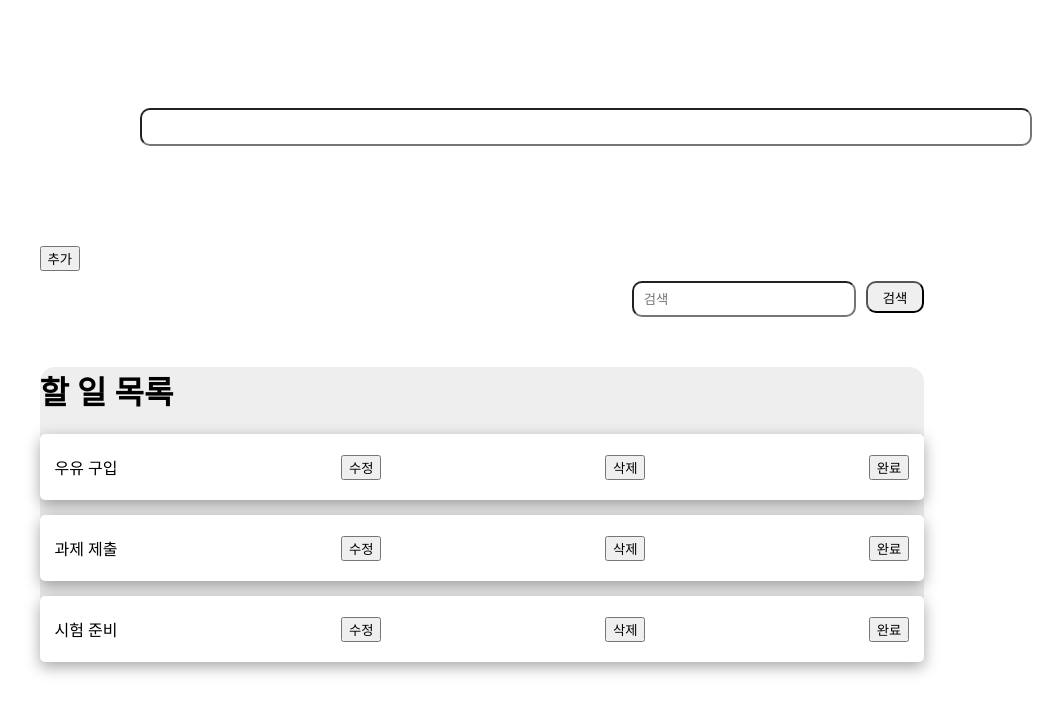
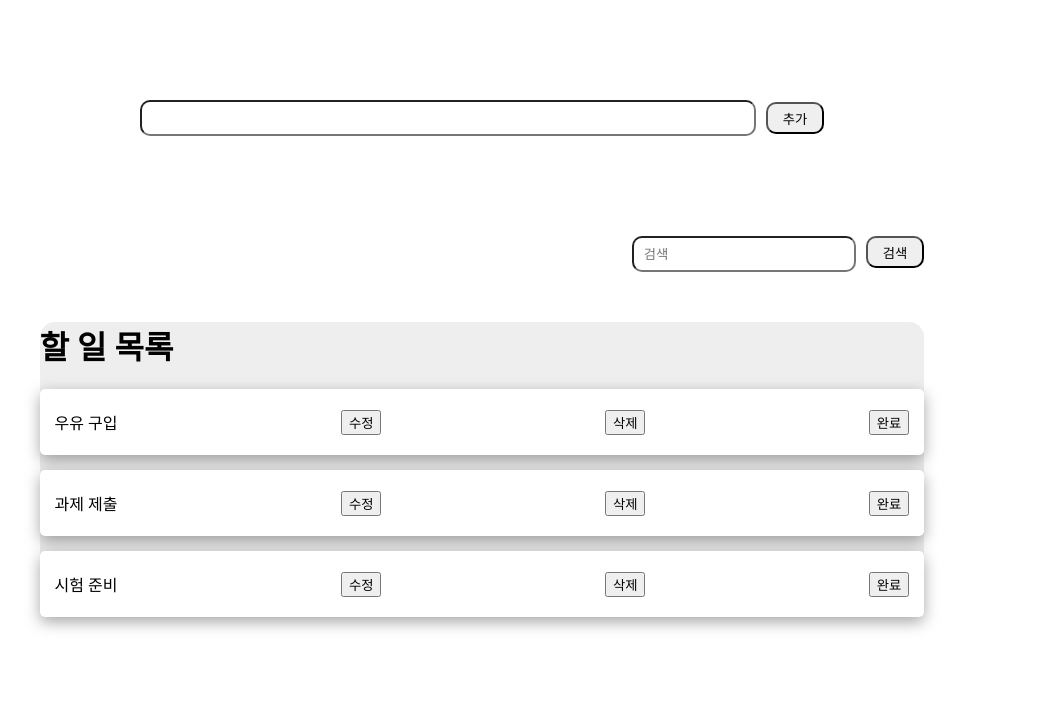
Before and after one commit to JinhyunMSQ/preparing_hackathon, a React (Create React App) app: page / in a window 1280 px wide. Shown: the top 714 px of the page, without its empty margins (158-1221 px from the left). Built offline with nearby package versions, Linux system fonts and the light colour scheme.

Commit message:
Add button moved

```diff
--- a/src/App.js
+++ b/src/App.js
@@ -57,10 +57,10 @@ function App() {
 
   return (
     <Container>
-      <form onSubmit={appendTodo}>
+      <FormContainer onSubmit={appendTodo}>
         <TodoInput value={inputString} onChange={handleInput} />
-        <button type="submit">추가</button>
-      </form>
+        <AddButton type="submit">추가</AddButton>
+      </FormContainer>
       <SearchContainer>
         <SearchInput value={searchString} onChange={handleSearchInput} placeholder="검색" />
         <SearchButton>검색</SearchButton>
@@ -78,11 +78,24 @@ const Container = styled.div`
   margin: auto;
 `;
 
+const FormContainer = styled.form`
+  display: flex;
+  align-items: center;
+  margin: 100px;
+`;
+
 const TodoInput = styled.input`
-  width: 100%;
+  flex: 1;
   height: 32px;
-  margin: 100px;
   border-radius: 10px;
+  margin-right: 10px;
+  padding: 0 10px;
+`;
+
+const AddButton = styled.button`
+  height: 32px;
+  border-radius: 10px;
+  padding: 0 15px;
 `;
 
 const SearchContainer = styled.div`
```
